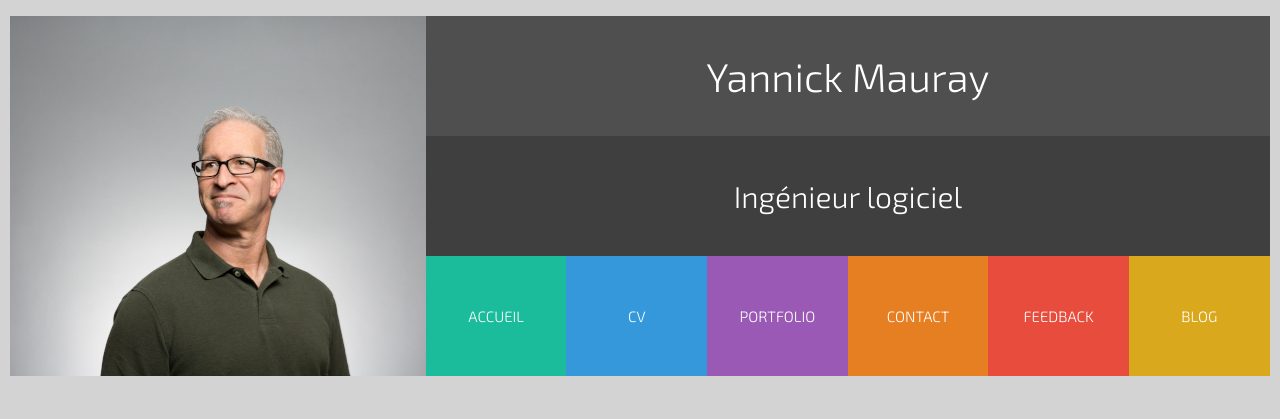
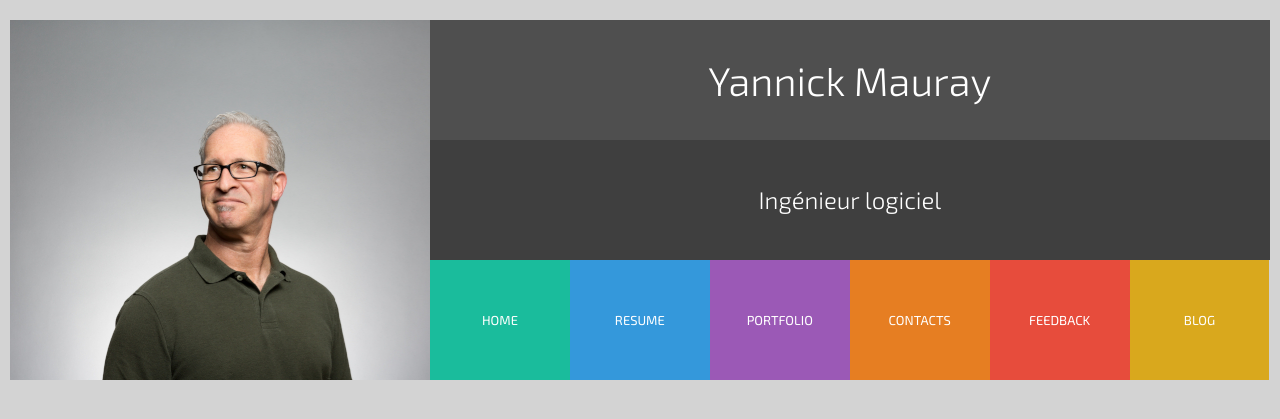
Before and after one commit to ymauray/yannickmauray.ch, a Jekyll site: the page built from index.md, in a window 1280 px wide. Shown: the top 419 px of the page. Built offline with Jekyll 4.4.1, drawn with Linux system fonts in a browser that asks for light colours.

Commit message:
Redesign

```diff
--- a/_includes/header.html
+++ b/_includes/header.html
@@ -8,24 +8,38 @@
     <link rel="stylesheet" href="/css/style.css">
 </head>
 <body>
-    <div id="site-header">
-        <div id="photo">
-
-        </div>
-        <div id="site-nav">
-            <div id="nameplate">
-                <h1>Yannick Mauray</h1>
+    <header>
+        <section>
+            <a href="#">
+                <div class="photo"></div>
+            </a>
+            <div class="info">
+                <div class="name">
+                    <h1>Yannick Mauray</h1>
+                </div>
+                <div class="title">
+                    <h2>Ingénieur logiciel</h2>
+                </div>
+                <ul class="tabs">
+                    <li class="home">
+                        <a href="#">Home</a>
+                    </li>
+                    <li class="resume">
+                        <a href="#">Resume</a>
+                    </li>
+                    <li class="portfolio">
+                        <a href="#">Portfolio</a>
+                    </li>
+                    <li class="contacts">
+                        <a href="#">Contacts</a>
+                    </li>
+                    <li class="feedback">
+                        <a href="#">Feedback</a>
+                    </li>
+                    <li class="blog">
+                        <a href="#">Blog</a>
+                    </li>
+                </ul>
             </div>
-            <div id="title">
-                <h2>Ingénieur logiciel</h2>
-            </div>
-            <div id="tabs">
-                <div class="tab" id="tab-home"><a href="#">Accueil</a></div>
-                <div class="tab" id="tab-cv"><a href="#">CV</a></div>
-                <div class="tab" id="tab-portfolio"><a href="#">Portfolio</a></div>
-                <div class="tab" id="tab-contacts"><a href="#">Contact</a></div>
-                <div class="tab" id="tab-feedback"><a href="#">Feedback</a></div>
-                <div class="tab" id="tab-blog"><a href="#">Blog</a></div>
-            </div>
-        </div>
-    </div>
+        </section>
+    </header>
--- a/css/style.css
+++ b/css/style.css
@@ -10,146 +10,161 @@ body {
     color: #ffffff;
 }
 
-#site-header {
+@media screen and (min-width: 1202px) {
+    body {
+        margin-top: 2rem;
+    }
+}
+
+header {
+    color: white;
+}
+
+@media screen and (min-width: 1260px) {
+    header {
+        max-width: 1260px;
+        margin: 0 auto;
+    }
+}
+
+header section {
     display: flex;
     flex-direction: column;
-    max-width: 1260px;
-    margin: 0 auto;
 }
 
 @media screen and (min-width: 992px) {
-    #site-header {
+    header section {
         flex-direction: row;
     }
 }
 
-@media screen and (min-width: 1202px) {
-    #site-header {
-        margin-top: 1.6rem;
+@media screen and (min-width: 992px) {
+    header > section > a {
+        width: 33.33%;
     }
 }
 
-#photo {
+header .photo {
     height: 20rem;
-    width: 100%;
+    padding: 0 15px;
     background-image: url(foto-sushi-128246-unsplash-w550.jpg);
     background-size: cover;
+    background-repeat: no-repeat;
     background-position: center center;
-    background-repeat: no-repeat;
 }
 
 @media screen and (min-width: 544px) {
-    #photo {
+    header .photo {
         height: 36rem;
         background-image: url(foto-sushi-128246-unsplash-w1000.jpg);
     }
 }
 
 @media screen and (min-width: 992px) {
-    #photo {
-        width: 33%;
+    header .photo {
+        height: 36rem;
         background-image: url(foto-sushi-128246-unsplash-h360.jpg);
     }
 }
 
-#site-nav {
-    display: flex;
-    flex-direction: column;
-    flex-grow: 1;
+@media screen and (min-width: 992px) {
+    header .info {
+        width: 66.66%;
+    }
 }
 
-#nameplate {
-    max-height: 12rem;
+header .name {
+    background-color: #4f4f4f;
+    padding: 2rem 4rem;
+    max-height: 8rem;
     overflow: hidden;
-    padding: 0 2rem;
-    background-color: #4f4f4f;
 }
 
-#nameplate h1 {
+header .name h1 {
+    text-align: center;
     font-size: 4rem;
-    line-height: 12rem;
+    font-weight: 200;
     margin: 0;
-    width: 100%;
-    text-align: center;
-    font-weight: 300;
+    line-height: 8rem;
 }
 
-#title {
-    max-height: 12rem;
-    overflow: hidden;
-    padding: 0 2rem;
+header .title {
     background-color: #3f3f3f;
-}
-
-#title h2 {
-    font-size: 3rem;
-    line-height: 10rem;
-    margin: 0;
-    width: 100%;
-    text-align: center;
-    font-weight: 300;
+    padding: 1.5rem 4rem;
 }
 
 @media screen and (min-width: 992px) {
-    #title h2 {
-        line-height: 12rem;
+    header .title {
+        padding: 2rem 4rem;
+        max-height: 8rem;
     }
 }
 
-#tabs {
+header .title h2 {
+    text-align: center;
+    font-size: 2.4rem;
+    font-weight: 200;
+    margin: 0;
+    line-height: 8rem;
+}
+
+header .info {
+}
+
+header .info ul {
     display: flex;
     flex-wrap: wrap;
+    list-style: none;
+    padding: 0;
+    margin: 0;
 }
 
-#tabs .tab {
+header .info li {
     width: 33.33%;
-    font-size: 1.5rem;
-    text-transform: uppercase;
     line-height: 7rem;
 }
 
 @media screen and (min-width: 544px) {
-    #tabs .tab {
+    header .info li {
         line-height: 12rem;
     }
 }
 
 @media screen and (min-width: 768px) {
-    #tabs .tab {
+    header .info li {
         width: 16.66%;
     }
 }
 
-#tabs .tab a {
-    display: inline-block;
+header .info a {
+    text-decoration: none;
+    display: block;
+    text-align: center;
     color: inherit;
-    text-decoration: none;
-    width: 100%;
-    text-align: center;
-    font-weight: 300;
-    outline: none;
+    text-transform: uppercase;
+    font-size: 1.3rem;
 }
 
-#tab-home {
+header .tabs li.home {
     background-color: #1abc9c;
 }
 
-#tab-cv {
+header .tabs li.resume {
     background-color: #3498db;
 }
 
-#tab-portfolio {
+header .tabs li.portfolio {
     background-color: #9b59b6;
 }
 
-#tab-contacts {
+header .tabs li.contacts {
     background-color: #e67e22;
 }
 
-#tab-feedback {
+header .tabs li.feedback {
     background-color: #e74c3c;
 }
 
-#tab-blog {
+header .tabs li.blog {
     background-color: #d9a81d;
 }
```
